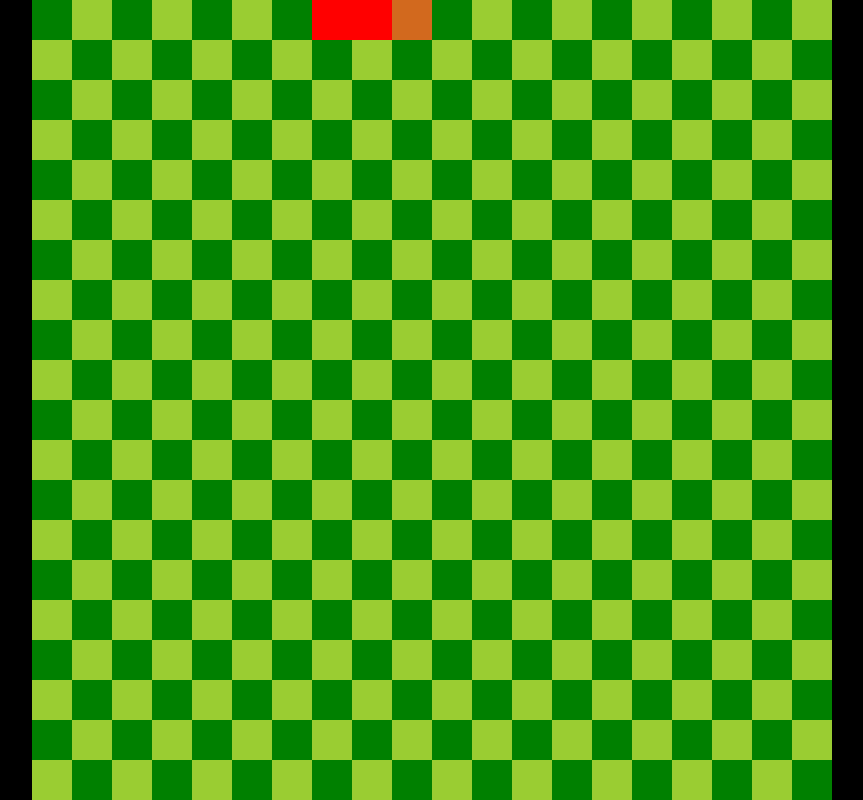
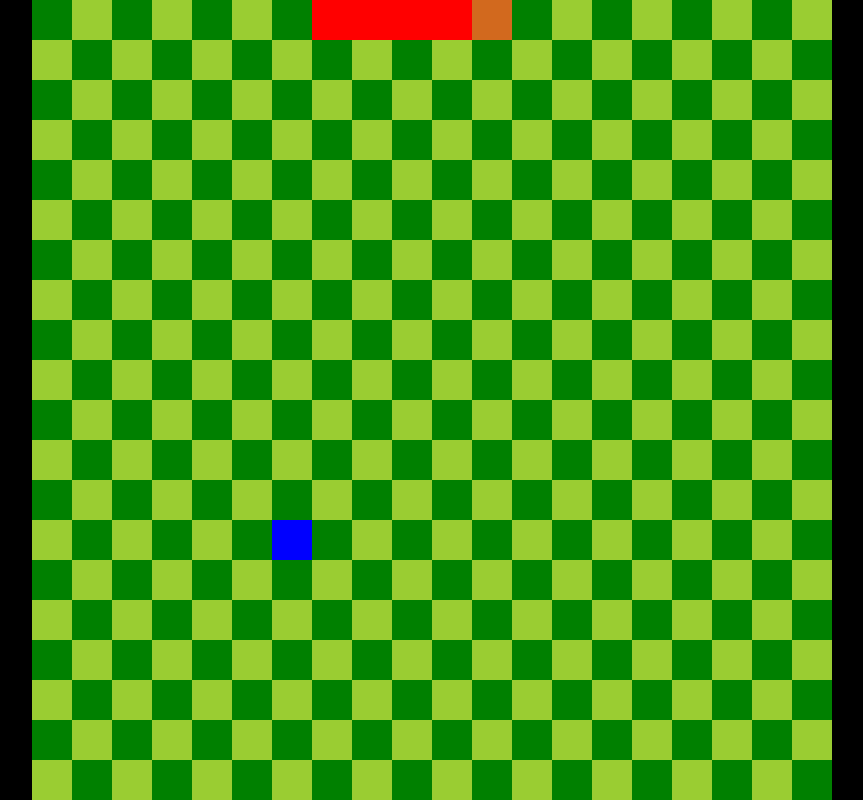
Before and after one commit to the-blue-lord/BlueBooth, a plain HTML site: page games/snake/snake.html in a window 1280 px wide. Shown: the whole page, without its empty margins (208-1071 px from the left). Drawn offline with Linux system fonts and the light colour scheme.

Commit message:
Snake update #1
Added snake growth

```diff
--- a/games/snake/scripts/main.js
+++ b/games/snake/scripts/main.js
@@ -1,13 +1,15 @@
 document.addEventListener("DOMContentLoaded", async () => {
-    const board = initBoard();
-    const snake = new Snake(board);
+    const board = initBoard(20);
+    const apple_generator = new Apple(board);
+    const snake = new Snake(board, apple_generator, 5);
 
     snake.colourSnake();
+    apple_generator.create();
 
     while(snake.isAlive) {
-        await new Promise(resolve => setTimeout(resolve, snake.ms));
+        await new Promise(resolve => setTimeout(resolve, snake.ms*snake.ms_mult));
         snake.moveSnake();
+        snake.checkState();
         snake.colourSnake();
-        snake.checkIfAlive();
     }
 });
--- /dev/null
+++ b/games/snake/scripts/structures/Apple.js
@@ -0,0 +1,25 @@
+class Apple {
+    constructor(board) {
+        this.board = board;
+
+        window.addEventListener("keypress", (event) => {
+            if(event.code == "KeyM") this.create();
+        });
+    }
+
+    create() {
+        let apple_cell;
+
+        do {
+            let x_pos = Math.floor(Math.random()*this.board.width);
+            let y_pos = Math.floor(Math.random()*this.board.height);
+
+            if(x_pos >= this.board.width) x_pos = this.board.width - 1;
+            if(y_pos >= this.board.height) y_pos = this.board.height - 1;
+
+            apple_cell = this.board.cells[x_pos][y_pos].element;
+        } while (apple_cell.classList.contains("snake-body") || apple_cell.classList.contains("snake-head"))
+
+        apple_cell.classList.add("apple");
+    }
+}
--- a/games/snake/scripts/structures/Snake.js
+++ b/games/snake/scripts/structures/Snake.js
@@ -1,35 +1,47 @@
 class Snake {
-    constructor(board) {
+    constructor(board, apples, length) {
         this.isAlive = true;
         this.ms = 700;
+        this.ms_mult = 1;
+        this.growing = false;
 
         this.board = board;
+        this.apples = apples;
         this.length = 3;
 
-        this.head = this.board.cells[2][0];
+        this.head = this.board.cells[length-1][0];
         this.direction = Direction.Right;
+        this.directions = [];
 
-        this.body = [this.board.cells[0][0], this.board.cells[1][0]];
+        this.body = Array.from({length: length-1}, (_, i) => this.board.cells[i][0]);
 
         window.addEventListener("keydown", (event) => {
-            if(event.key == "ArrowUp") this.direction = Direction.Up;
-            else if(event.key == "ArrowDown") this.direction = Direction.Down;
-            else if(event.key == "ArrowLeft") this.direction = Direction.Left;
-            else if(event.key == "ArrowRight") this.direction = Direction.Right;
-            else if(event.code == "Space") this.ms = 300;
+            if(event.code == "ArrowUp") this.directions.push(Direction.Up);
+            else if(event.code == "ArrowDown") this.directions.push(Direction.Down);
+            else if(event.code == "ArrowLeft") this.directions.push(Direction.Left);
+            else if(event.code == "ArrowRight") this.directions.push(Direction.Right);
+            else if(event.code == "Space") this.ms_mult = 0.5;
         });
 
         window.addEventListener("keyup", (event) => {
-            if(event.code == "Space") this.ms = 700;
+            if(event.code == "Space") this.ms_mult = 1;
         });
 
         window.addEventListener("keypress", (event) => {
-            if(event.key.toUpperCase() == "P") this.isAlive = false;
+            if(event.code == "KeyP") this.isAlive = false;
+            if(event.code == "KeyA") this.growing = true;
+            if(event.code == "KeyC") this.directions = [];
         });
     }
 
-    checkIfAlive() {
-
+    checkState() {
+        if(this.body.includes(this.head)) this.isAlive = false;
+        if(this.head.element.classList.contains("apple")) {
+            this.growing = true;
+            this.head.element.classList.remove("apple");
+            this.apples.create();
+            this.ms -= 15;
+        }
     }
 
     colourSnake() {
@@ -42,26 +54,31 @@ class Snake {
     }
 
     moveSnake() {
-        var x = this.head.x;
-        var y = this.head.y;
+        this.direction = this.directions.shift() || this.direction;
 
-        if(this.direction == Direction.Up) y -= 1;
-        else if(this.direction == Direction.Down) y += 1;
-        else if(this.direction == Direction.Left) x -= 1;
-        else if(this.direction == Direction.Right) x += 1;
+        var new_x = this.head.x;
+        var new_y = this.head.y;
 
-        while(x < 0) x += this.board.width;
-        while(y < 0) y += this.board.height;
+        if(this.direction == Direction.Up) new_y -= 1;
+        else if(this.direction == Direction.Down) new_y += 1;
+        else if(this.direction == Direction.Left) new_x -= 1;
+        else if(this.direction == Direction.Right) new_x += 1;
 
-        x %= this.board.width;
-        y %= this.board.height;
+        while(new_x < 0) new_x += this.board.width;
+        while(new_y < 0) new_y += this.board.height;
+
+        new_x %= this.board.width;
+        new_y %= this.board.height;
 
         this.head.element.classList.remove("snake-head");
         this.head.element.classList.add("snake-body");
         this.body.push(this.head);
-        this.head = this.board.cells[x][y];
+        this.head = this.board.cells[new_x][new_y];
 
-        this.body[0].element.classList.remove("snake-body");
-        this.body.shift();
+        if(!this.growing) {
+            this.body[0].element.classList.remove("snake-body");
+            this.body.shift();
+        }
+        else this.growing = false;
     }
 }
--- a/games/snake/scripts/utilis.js
+++ b/games/snake/scripts/utilis.js
@@ -1,6 +1,6 @@
-function initBoard() {
+function initBoard(x) {
     var html_board = document.getElementById("board");
-    const board = new Board(html_board, 20, 20);
+    const board = new Board(html_board, x, x);
     return board;
 }
 
--- a/games/snake/snake.html
+++ b/games/snake/snake.html
@@ -48,12 +48,16 @@
         background-color: yellowgreen;
     }
 
-    .cell.snake-body {
+    .snake-body {
         background-color: red;
     }
 
-    .cell.snake-head {
+    .snake-head {
         background-color: chocolate;
+    }
+
+    .apple {
+        background-color: blue;
     }
 
 
@@ -75,6 +79,7 @@
 
 </html>
 
+<script src="scripts/structures/Apple.js" type="text/javascript"></script>
 <script src="scripts/structures/Snake.js" type="text/javascript"></script>
 <script src="scripts/structures/Cell.js" type="text/javascript"></script>
 <script src="scripts/structures/Column.js" type="text/javascript"></script>
```
